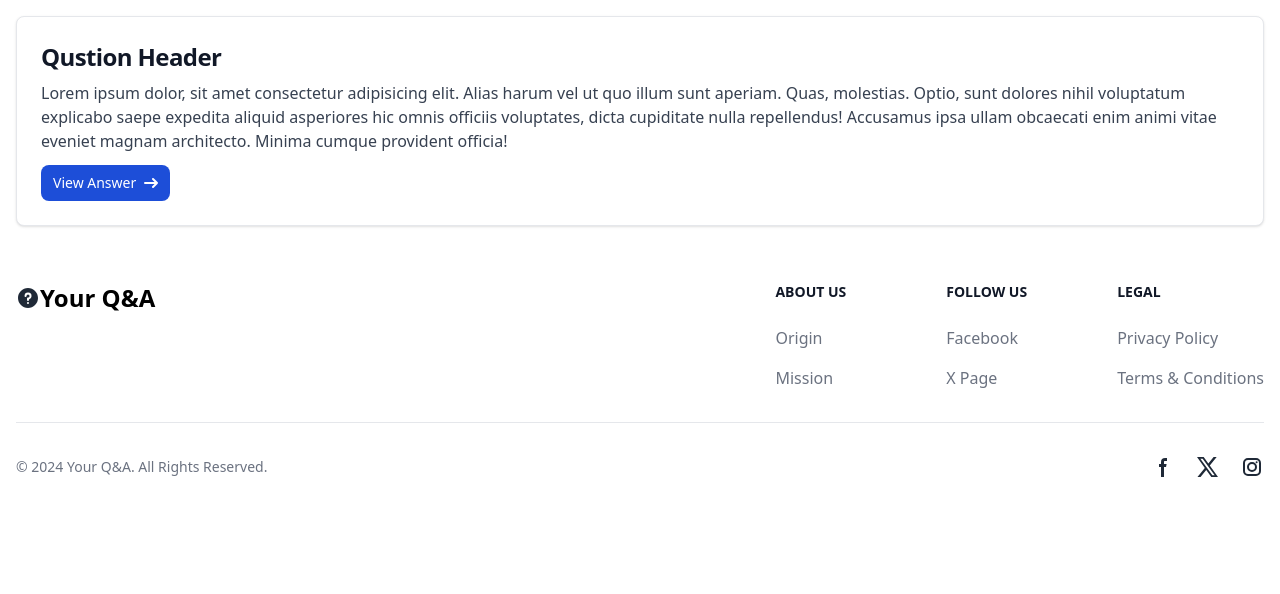
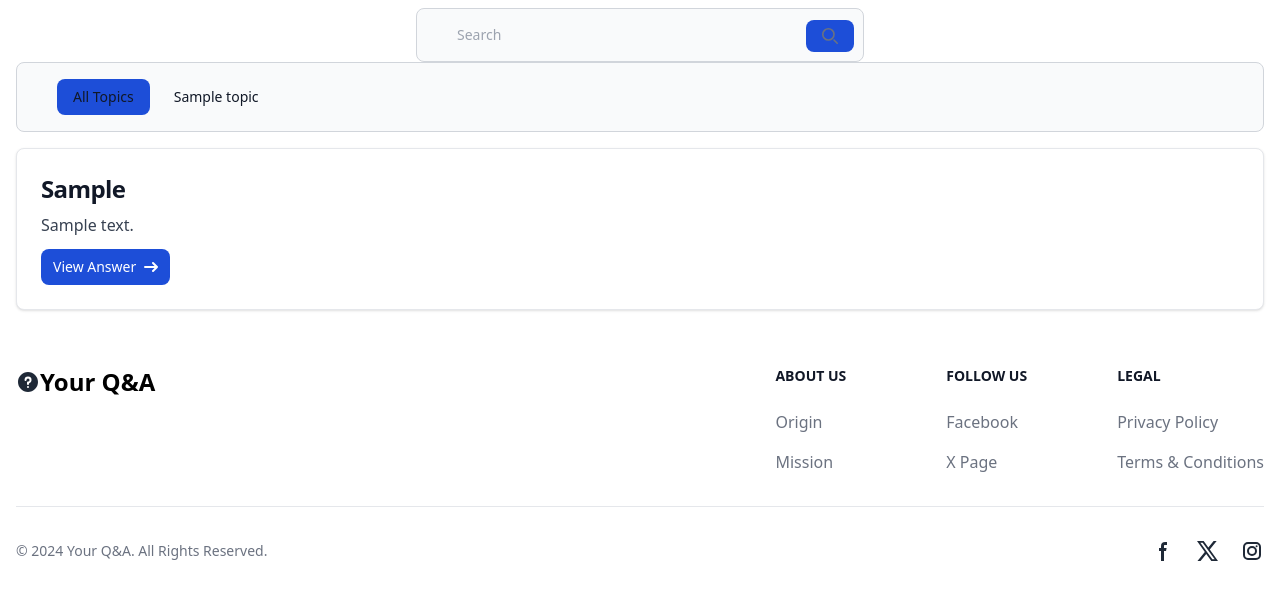
Before and after one commit to WicklifeOguda/q-and-a-app, a Django app: page / in a window 1280 px wide. Shown: the part 108-702 px from the top of the page. Run offline with Django 5.2, Linux system fonts and the light colour scheme; tables that the repository leaves empty hold one stand-in row (values such as "Sample post"); some libraries are stand-ins or nearby versions.

Commit message:
Update homepage to make it dynamic

```diff
--- a/core/templates/core/homepage.html
+++ b/core/templates/core/homepage.html
@@ -3,26 +3,77 @@
 <!-- Homepage content -->
 
 {% block content %}
-<!-- CARD question -->
+<!-- SEARCH FORM and FILTER -->
+<div class="mt-2 px-4">
+  <form method="get" action="." class="max-w-md mx-auto">
+    <div class="relative">
+      <input
+        type="search"
+        name="search"
+        id="default-search"
+        class="block w-full p-4 ps-10 text-sm text-gray-900 border border-gray-300 rounded-lg bg-gray-50 focus:ring-blue-500 focus:border-blue-500 dark:bg-gray-700 dark:border-gray-600 dark:placeholder-gray-400 dark:text-white dark:focus:ring-blue-500 dark:focus:border-blue-500"
+        placeholder="Search"
+        required
+      />
+      <button
+        type="submit"
+        class="text-white absolute end-2.5 bottom-2.5 bg-blue-700 hover:bg-blue-800 focus:ring-4 focus:outline-none focus:ring-blue-300 font-medium rounded-lg text-sm px-4 py-2 dark:bg-blue-600 dark:hover:bg-blue-700 dark:focus:ring-blue-800"
+      >
+        <svg
+          class="w-4 h-4 text-gray-500 dark:text-gray-400"
+          aria-hidden="true"
+          xmlns="http://www.w3.org/2000/svg"
+          fill="none"
+          viewBox="0 0 20 20"
+        >
+          <path
+            stroke="currentColor"
+            stroke-linecap="round"
+            stroke-linejoin="round"
+            stroke-width="2"
+            d="m19 19-4-4m0-7A7 7 0 1 1 1 8a7 7 0 0 1 14 0Z"
+          />
+        </svg>
+      </button>
+    </div>
+  </form>
+  <div
+    class="w-full mx-auto block p-4 ps-10 text-sm text-gray-900 border border-gray-300 rounded-lg bg-gray-50 dark:bg-gray-700 dark:border-gray-600 dark:placeholder-gray-400 dark:text-white"
+  >
+    <ul class="flex flex-wrap space-x-2">
+      <li
+        class="rounded-lg hover:bg-blue-700 px-4 py-2 {%if not active_topic %} bg-blue-700 {% endif %}"
+      >
+        <a href="{% url 'home'%}">All Topics</a>
+      </li>
+      {% for topic in topics %}
+      <li
+        class="rounded-lg hover:bg-blue-700 px-4 py-2 {% if topic.name == active_topic %} bg-blue-700 {% endif %}"
+      >
+        <a href="{% url 'home'%}?topic={{topic.name}}">{{ topic.name }}</a>
+      </li>
+      {% endfor %}
+    </ul>
+  </div>
+</div>
+
+<!-- END SEARCH FORM & FILTER -->
+
+<!-- QUESTION CARD SECTION-->
 <div class="p-4">
+  <!-- QUESTION CARD -->
+  {% for question in questions %}
   <div
     class="max-w-xlg p-6 bg-white border border-gray-200 rounded-lg shadow dark:bg-gray-800 dark:border-gray-700 mb-2"
   >
-    <!-- <div class="w-full p-4 text-center bg-white border border-gray-200 rounded-lg shadow sm:p-8 dark:bg-gray-800 dark:border-gray-700"></div> -->
-
     <h5
       class="mb-2 text-2xl font-bold tracking-tight text-gray-900 dark:text-white"
     >
-      Qustion Header
+      {{ question.header }}
     </h5>
 
     <p class="mb-3 font-normal text-gray-700 dark:text-gray-400">
-      Lorem ipsum dolor, sit amet consectetur adipisicing elit. Alias harum vel
-      ut quo illum sunt aperiam. Quas, molestias. Optio, sunt dolores nihil
-      voluptatum explicabo saepe expedita aliquid asperiores hic omnis officiis
-      voluptates, dicta cupiditate nulla repellendus! Accusamus ipsa ullam
-      obcaecati enim animi vitae eveniet magnam architecto. Minima cumque
-      provident officia!
+      {{ question.description }}
     </p>
     <a
       href="#"
@@ -46,6 +97,8 @@
       </svg>
     </a>
   </div>
+  {% endfor %}
+  <!-- END CARD -->
 </div>
-<!-- END CARD -->
+<!-- END CARD SECTION -->
 {% endblock %}
```
